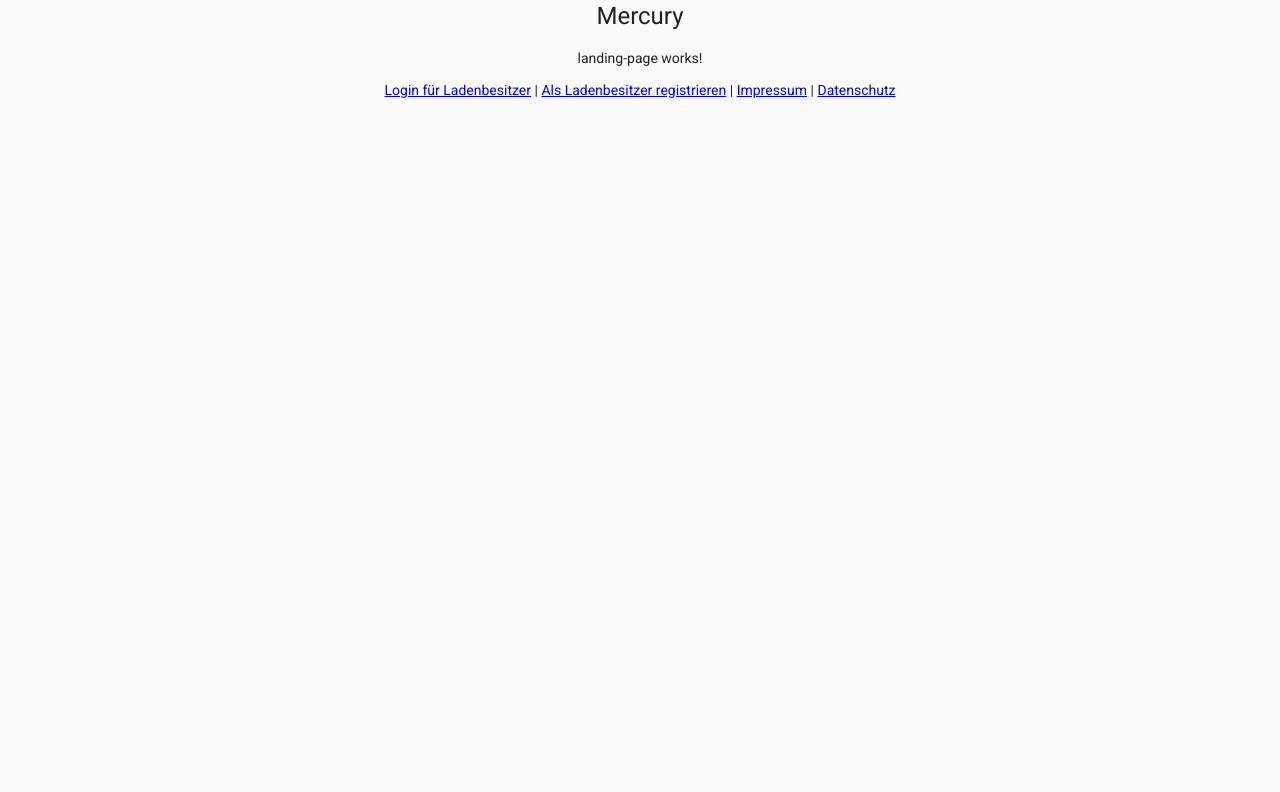
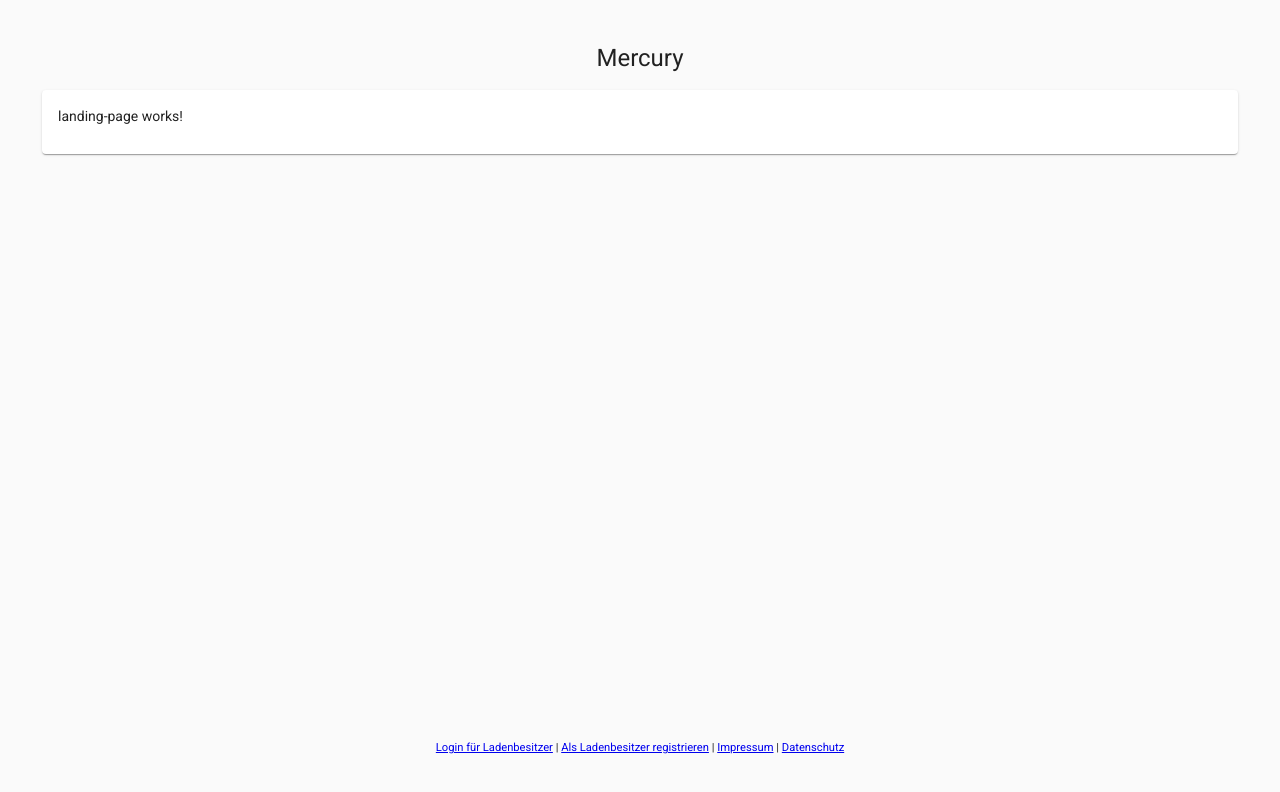
Before and after one commit to lokaler-kaufen/lokaler-kaufen-app, an Angular app in the folder frontend/: page / in a window 1280 px wide. Shown: the top 792 px of the page. Built offline with nearby package versions, Linux system fonts and the light colour scheme.

Commit message:
Frontend: Made Vroni happy 😘

```diff
--- /dev/null
+++ b/frontend/src/app/app-footer/app-footer.component.css
@@ -0,0 +1,3 @@
+:host {
+  font-size: 80%;
+}
--- /dev/null
+++ b/frontend/src/app/app-footer/app-footer.component.html
@@ -0,0 +1,9 @@
+<div class="app-footer">
+  <a [routerLink]="'login'">Login für Ladenbesitzer</a>
+  |
+  <a [routerLink]="'create-shop'">Als Ladenbesitzer registrieren</a>
+  |
+  <a [routerLink]="'imprint'">Impressum</a>
+  |
+  <a [routerLink]="'privacy'">Datenschutz</a>
+</div>
--- /dev/null
+++ b/frontend/src/app/app-footer/app-footer.component.ts
@@ -0,0 +1,15 @@
+import { Component, OnInit } from '@angular/core';
+
+@Component({
+  selector: 'app-footer',
+  templateUrl: './app-footer.component.html',
+  styleUrls: ['./app-footer.component.css']
+})
+export class AppFooterComponent implements OnInit {
+
+  constructor() { }
+
+  ngOnInit(): void {
+  }
+
+}
--- /dev/null
+++ b/frontend/src/app/app-header/app-header.component.html
@@ -0,0 +1,3 @@
+<header class="app-header">
+  <h1>Mercury</h1>
+</header>
--- /dev/null
+++ b/frontend/src/app/app-header/app-header.component.ts
@@ -0,0 +1,15 @@
+import { Component, OnInit } from '@angular/core';
+
+@Component({
+  selector: 'app-header',
+  templateUrl: './app-header.component.html',
+  styleUrls: ['./app-header.component.css']
+})
+export class AppHeaderComponent implements OnInit {
+
+  constructor() { }
+
+  ngOnInit(): void {
+  }
+
+}
--- a/frontend/src/app/app.component.css
+++ b/frontend/src/app/app.component.css
@@ -1,5 +1,15 @@
 .mercury-root {
+  padding: 3em;
+  box-sizing: border-box;
+  height: 100%;
   display: flex;
   flex-direction: column;
   align-items: center;
 }
+
+.app-content {
+  width: 100%;
+  height: 100%;
+  padding-left: 2em;
+  padding-right: 2em;
+}
--- a/frontend/src/app/app.component.html
+++ b/frontend/src/app/app.component.html
@@ -1,19 +1,15 @@
 <main class="mercury-root">
 
-  <div class="hero">
-    <h1>Mercury</h1>
-  </div>
+  <app-header></app-header>
 
-  <router-outlet></router-outlet>
+  <section class="app-content">
+    <mat-card>
+      <mat-card-content>
+        <router-outlet></router-outlet>
+      </mat-card-content>
+    </mat-card>
+  </section>
 
-  <div class="footer">
-    <a [routerLink]="'login'">Login für Ladenbesitzer</a>
-    |
-    <a [routerLink]="'create-shop'">Als Ladenbesitzer registrieren</a>
-    |
-    <a [routerLink]="'imprint'">Impressum</a>
-    |
-    <a [routerLink]="'privacy'">Datenschutz</a>
-  </div>
+  <app-footer></app-footer>
 
 </main>
```
Also changed, not shown: frontend/src/app/app.module.ts (+8 -2 lines), frontend/src/app/app-header/app-header.component.css (added), 2 other files (tests, documents, lock files or other folders).
